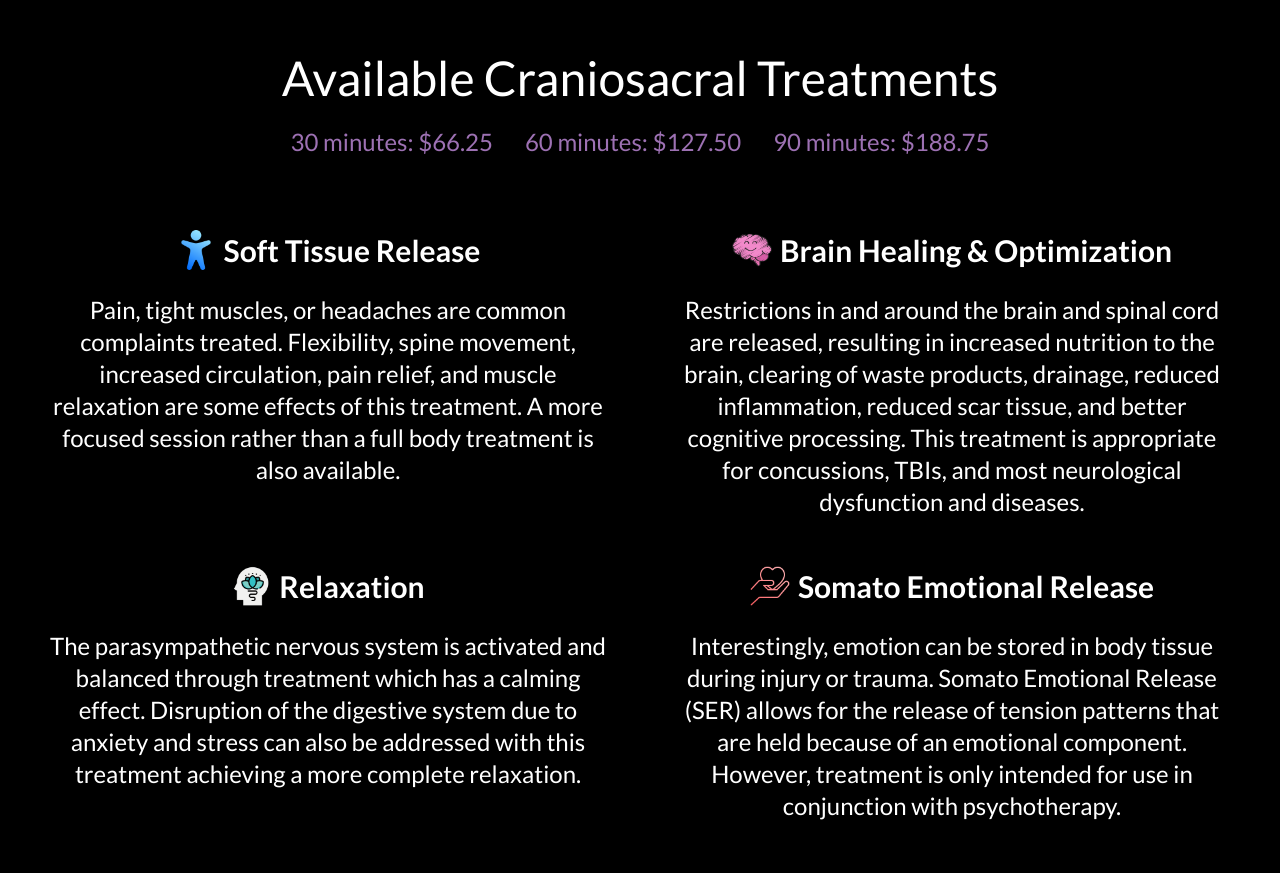
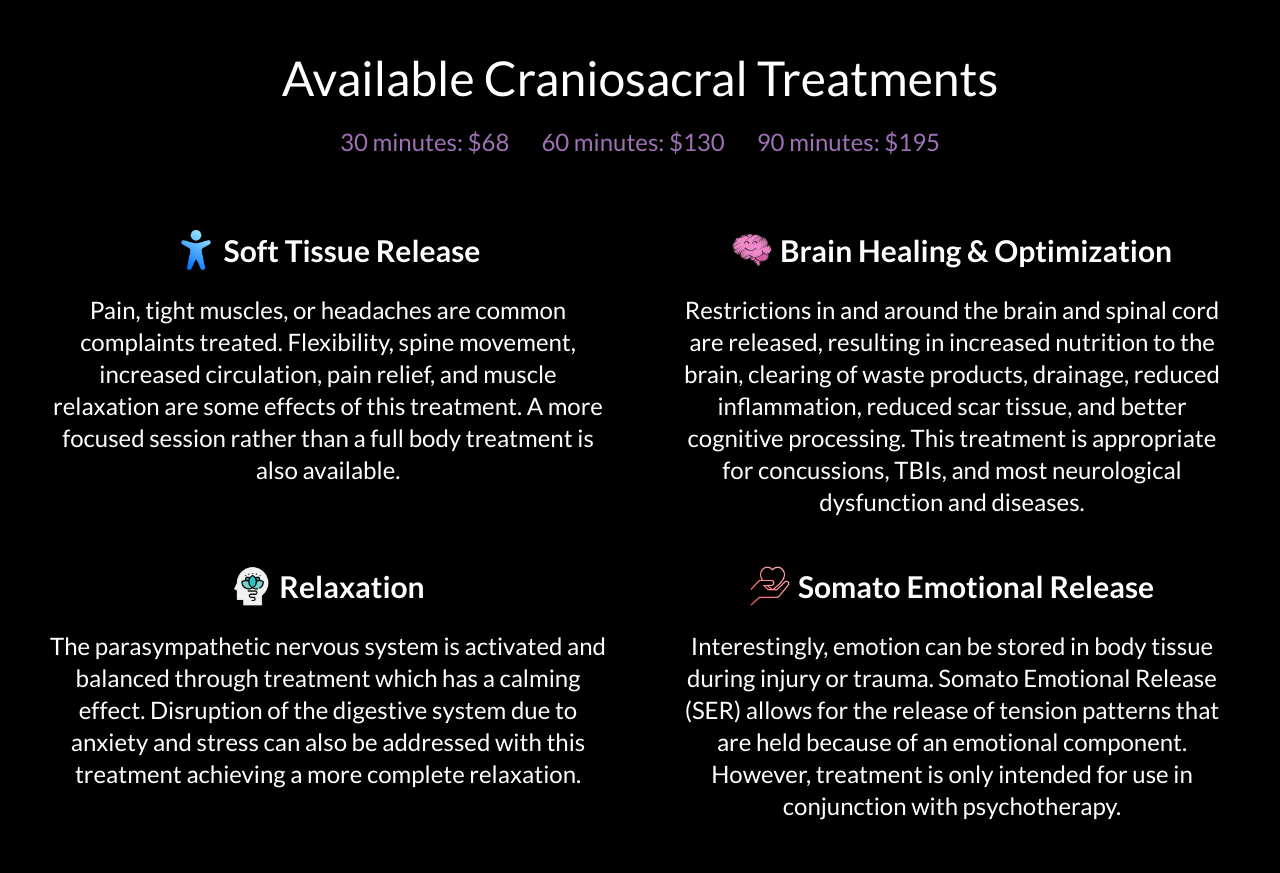
Before and after one commit to randyer/ATM-web, a React (Vite) app: page / in a window 1280 px wide. Shown: the part 802-1675 px from the top of the page. Built offline with nearby package versions, Linux system fonts and the light colour scheme.

Commit message:
updated prices

```diff
--- a/src/App.jsx
+++ b/src/App.jsx
@@ -199,9 +199,9 @@ function App() {
           Available Craniosacral Treatments
         </h2>
         <div className="flex flex-col md:flex-row md:gap-4 text-xl md:text-2xl text-purple justify-center">
-          <h3 className="md:p-2">30 minutes: $66.25</h3>
-          <h3 className="md:p-2">60 minutes: $127.50</h3>
-          <h3 className="md:p-2">90 minutes: $188.75</h3>
+          <h3 className="md:p-2">30 minutes: $68</h3>
+          <h3 className="md:p-2">60 minutes: $130</h3>
+          <h3 className="md:p-2">90 minutes: $195</h3>
         </div>
 
         {/* Treatments */}
```
